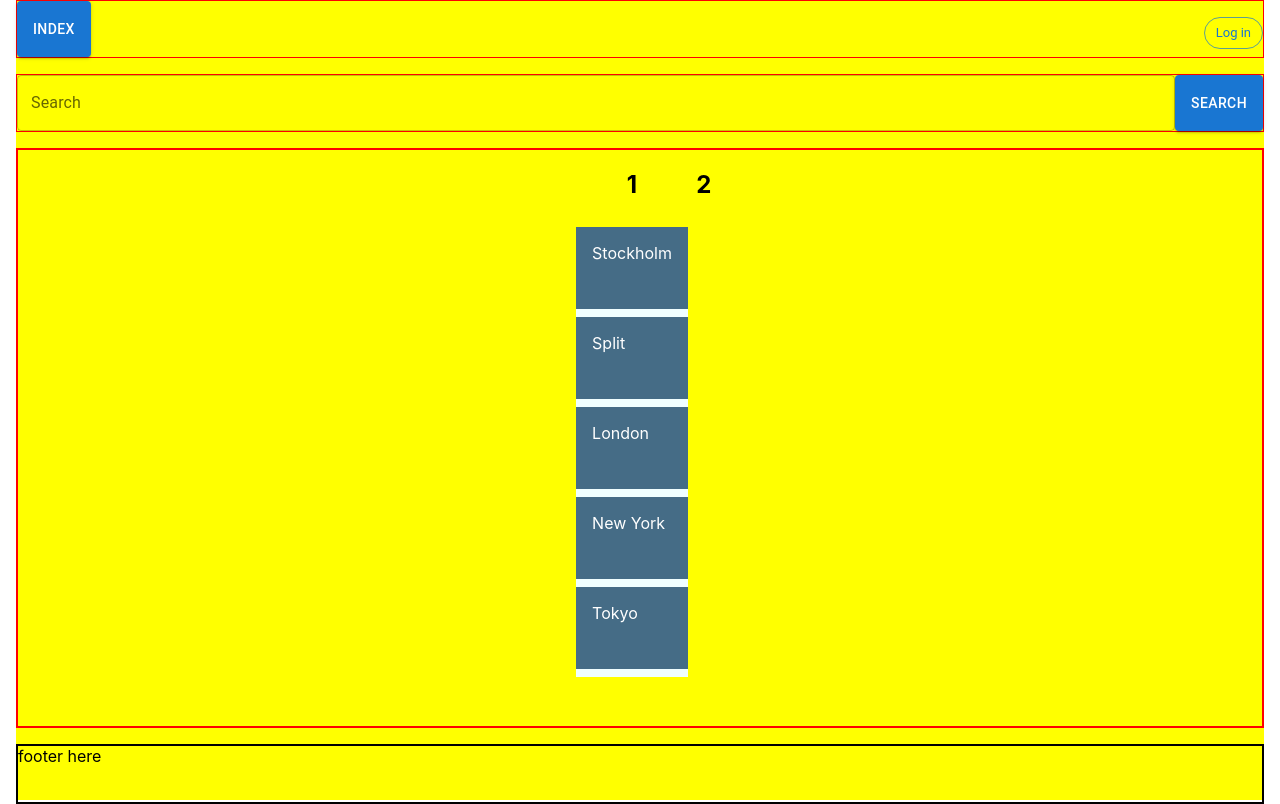
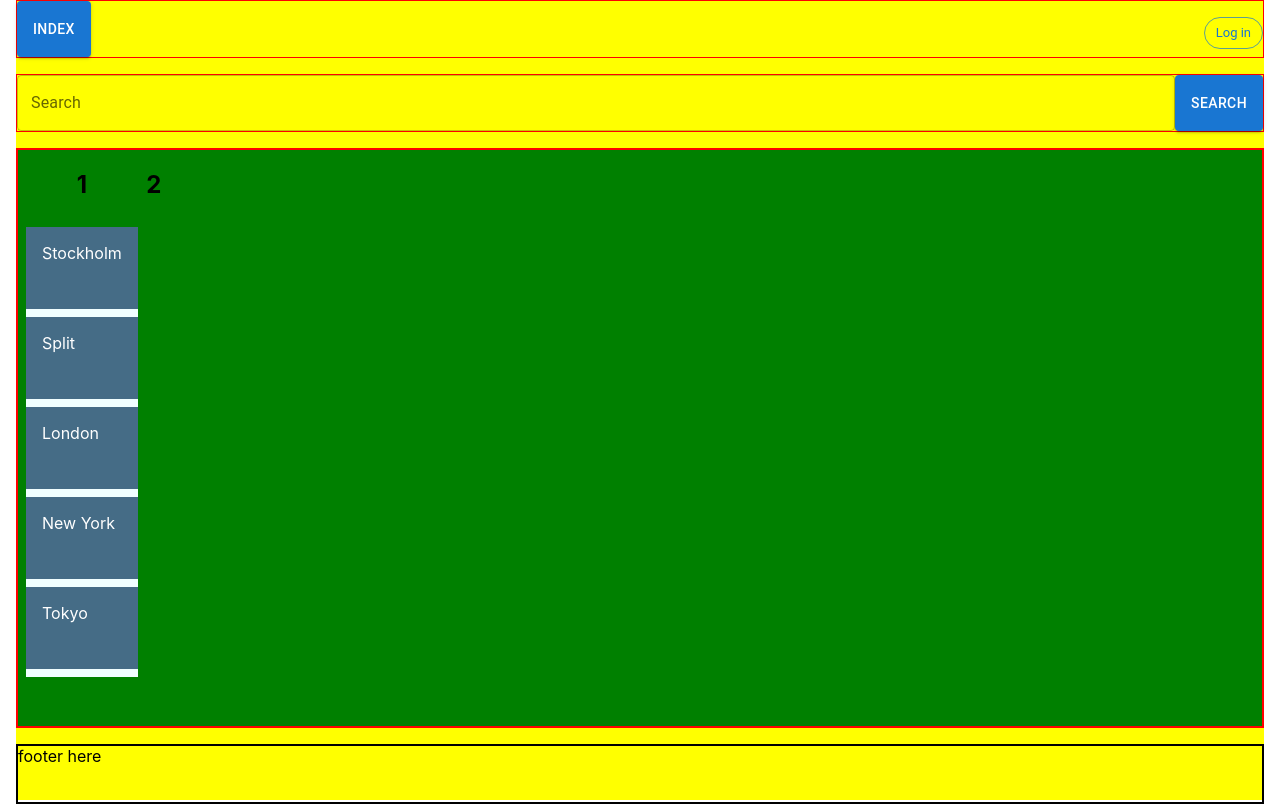
Before and after one commit to GoranAviani/react_apollo_client_3_cache, a React (Create React App) app: page / in a window 1280 px wide. Built offline with nearby package versions, Linux system fonts and the light colour scheme.

Commit message:
changing keys

```diff
--- a/src/components/WeatherBoard/WeatherBoard.js
+++ b/src/components/WeatherBoard/WeatherBoard.js
@@ -5,12 +5,13 @@ import onDragEnd from "./partials/onDragEnd";
 
 import backendColumns from "./static/backendColumns";
 import Column from "./partials/Column";
+import './css/weatherBoard.css'
 
 const WeatherBoard = () => {
     const [dbColumns, setDbColumns] = useState(backendColumns)
 
     return (
-        <div style={{display: "flex", justifyContent: "center"}}>
+        <div className="weatherBoard">
 
             <DragDropContext
                 onDragEnd={result => onDragEnd(result, dbColumns, setDbColumns)}
--- a/src/components/WeatherBoard/css/Column.css
+++ b/src/components/WeatherBoard/css/Column.css
@@ -2,4 +2,5 @@
     display: flex;
     flex-direction: column;
     background: azure;
+
 }
--- /dev/null
+++ b/src/components/WeatherBoard/css/weatherBoard.css
@@ -0,0 +1,7 @@
+.weatherBoard {
+    display: flex;
+    background: green;
+    height: 100%;
+    width: 100%;
+
+}
```
